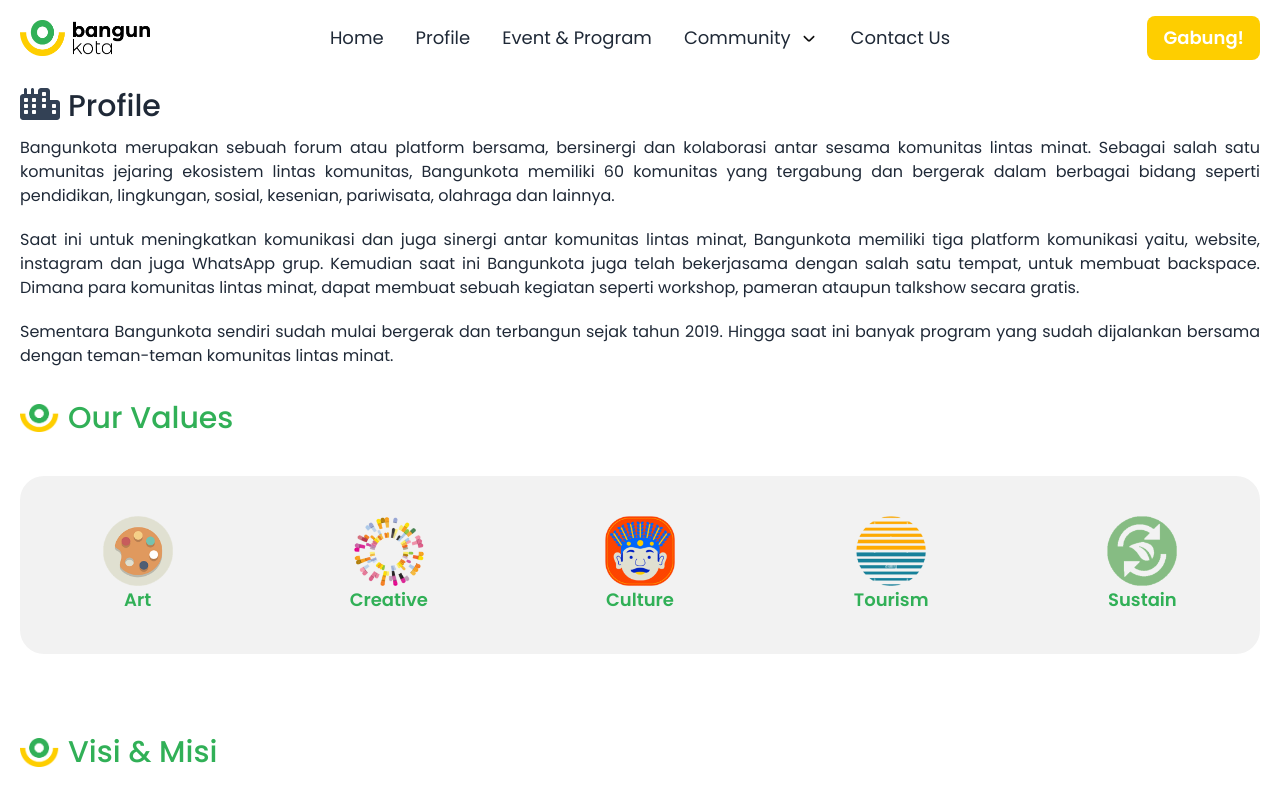
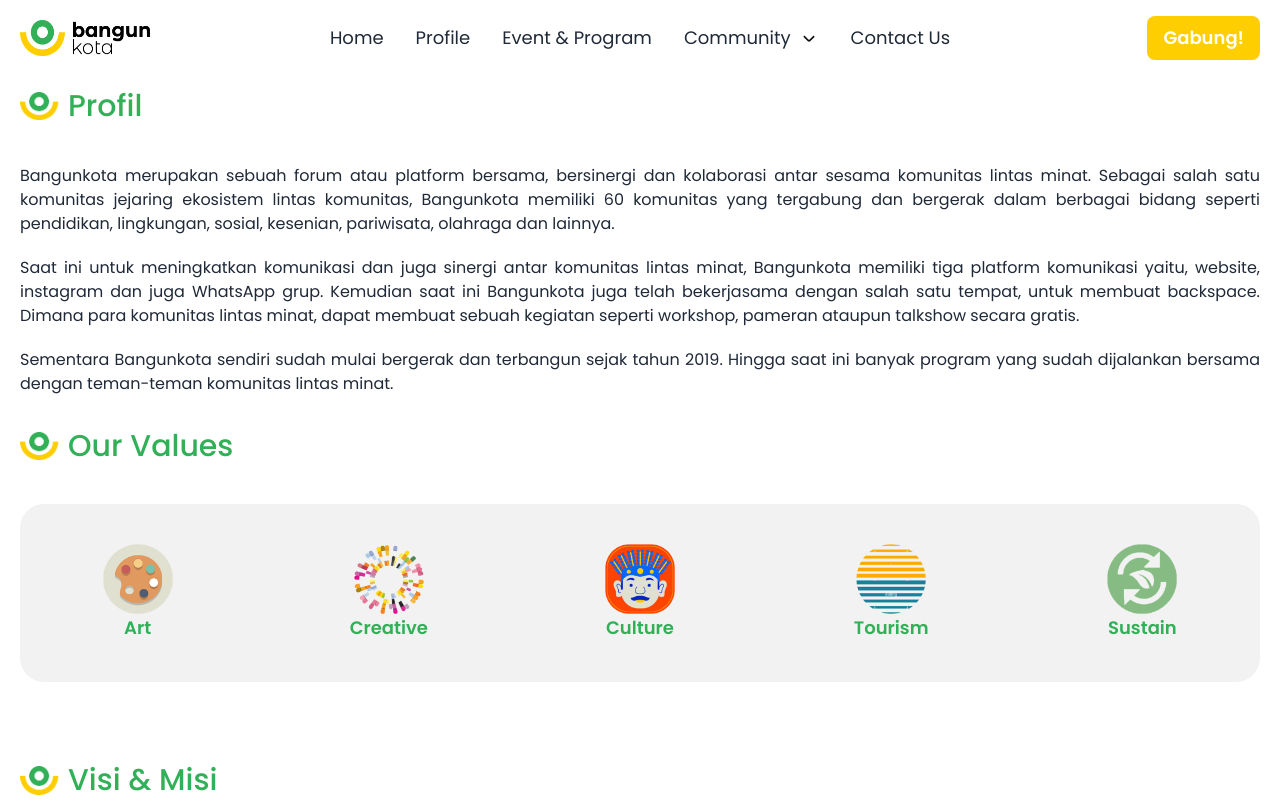
Before and after one commit to studiolembar/bangunkota, a Next.js app: page /profile in a window 1280 px wide. Shown: the top 800 px of the page. Built offline with nearby package versions, Linux system fonts and the light colour scheme.

Commit message:
[UPDATE] Client and page title

```diff
--- a/src/components/Client/index.tsx
+++ b/src/components/Client/index.tsx
@@ -65,17 +65,17 @@
               draggable
               focusOnSelect={false}
               infinite
-              pauseOnHover
+              pauseOnHover={false}
               rewind={false}
               rewindWithAnimation={false}
               slidesToSlide={1}
               transitionDuration={0.1}
             >
               {clientItems.map((item, index) => (
-                <div key={index} className="grayscale hover:grayscale-0">
+                <div key={index}>
                   <Image
                     src={item.url}
-                    className="w-20 h-16 lg:w-28 lg:h-20"
+                    className="w-20 h-16 lg:w-full lg:h-full"
                     width={150}
                     height={0}
                     alt="client"
--- a/src/components/Contact/index.tsx
+++ b/src/components/Contact/index.tsx
@@ -1,16 +1,17 @@
 import { FontAwesomeIcon } from "@fortawesome/react-fontawesome";
 import { faInstagram, faWhatsapp, } from "@fortawesome/free-brands-svg-icons";
 import { faAddressBook, faGlobe } from "@fortawesome/free-solid-svg-icons";
+import Image from "next/image";
 
 export function Contact(){
     const map = "https://www.google.com/maps/embed?pb=!1m14!1m8!1m3!1d253816.70031356195!2d106.977113!3d-6.278723!3m2!1i1024!2i768!4f13.1!3m3!1m2!1s0x2e698d8546ad633d%3A0x79e8de8965402078!2sBekasi%2C%20West%20Java%2C%20Indonesia!5e0!3m2!1sen!2sus!4v1695822422114!5m2!1sen!2sus"
     return (
       <section className="px-5 lg:px-0 font-poppins mb-20">
         <div className="lg:px-5 lg:container lg:mx-auto">
-          <div className="flex gap-2">
-            <FontAwesomeIcon icon={faAddressBook} size={"2x"} color="rgb(51 65 85)"/>
-            <h1 className="text-3xl mb-3 font-medium">Contact Us</h1>
-          </div>
+        <div className="flex flex-col lg:flex-row items-center gap-2 text-3xl mb-10 font-medium text-green">
+          <Image src={"/assets/icons/logo.png"} width={40} height={10} alt="logo"/>
+          Contact Us
+        </div>
           <div className="flex flex-col lg:flex-row gap-10 justify-center mt-20">
             <div className="w-full lg:w-5/12 border border-green rounded-lg p-10">
               <nav className="col-span-2 lg:col-span-1">
--- a/src/components/Profile/index.tsx
+++ b/src/components/Profile/index.tsx
@@ -1,13 +1,12 @@
-import { faCity } from "@fortawesome/free-solid-svg-icons";
-import { FontAwesomeIcon } from "@fortawesome/react-fontawesome";
+import Image from "next/image";
 
 export function Profile() {
   return (
     <section className="mt-3 px-5 lg:px-0 font-poppins">
       <div className="lg:px-5 lg:container lg:mx-auto">
-        <div className="flex gap-2">
-          <FontAwesomeIcon icon={faCity} size={"2x"} color="rgb(51 65 85)"/>
-          <h1 className="text-3xl mb-3 font-medium">Profile</h1>
+        <div className="flex flex-col lg:flex-row items-center gap-2 text-3xl mb-10 font-medium text-green">
+          <Image src={"/assets/icons/logo.png"} width={40} height={10} alt="logo"/>
+          Profil
         </div>
         <article className="text-justify">
           <p className="text-base mb-5">Bangunkota merupakan sebuah forum atau platform bersama, bersinergi dan
--- a/src/components/Tab/index.tsx
+++ b/src/components/Tab/index.tsx
@@ -1,7 +1,6 @@
 import {  useState } from "react";
 import { Events, Programs } from "..";
-import { FontAwesomeIcon } from "@fortawesome/react-fontawesome";
-import { faCalendar, faCalendarDays } from "@fortawesome/free-solid-svg-icons";
+import Image from "next/image";
 
 export function Tab() {
     const [selectedTab, setSelectedTab] = useState('event');
@@ -13,9 +12,9 @@
     return (
       <div>
         <div className="lg:px-5 lg:container lg:mx-auto">
-        <div className="flex gap-2 px-5 lg:px-0">
-          <FontAwesomeIcon icon={faCalendarDays} size={"2x"} color="rgb(51 65 85)"/>
-          <h1 className="text-3xl font-medium font-poppins"> Events & Programs</h1>
+        <div className="flex flex-col lg:flex-row items-center gap-2 text-3xl mb-10 font-medium text-green">
+          <Image src={"/assets/icons/logo.png"} width={40} height={10} alt="logo"/>
+          Event & Program
         </div>
         <div className="flex justify-center gap-4 font-poppins mt-10">
           <button
```
